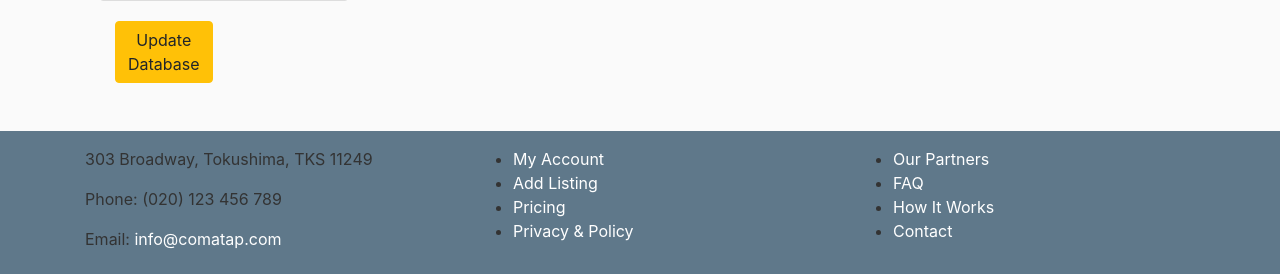
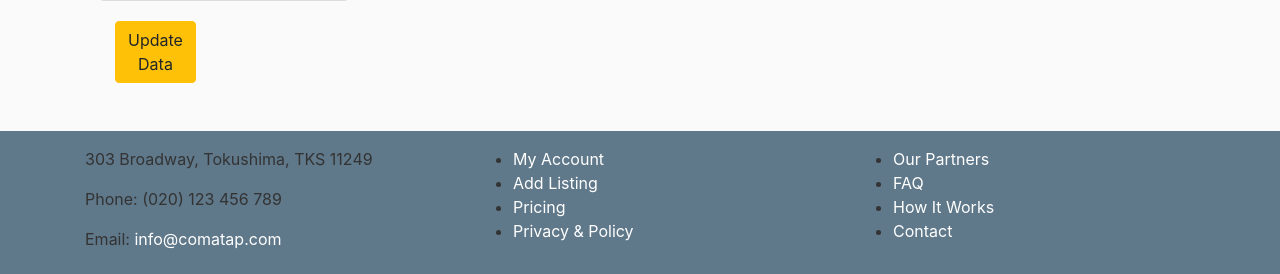
Before and after one commit to olurepo/comatap, a Django app: template sensors/templates/sensors/combined_data.html in a window 1280 px wide. Shown: the part 840-1114 px from the top of the page. Run offline with Django 3.2, Linux system fonts and the light colour scheme; the template is opened without the code that fills it: values that come from a table or form of the project are taken from there, others are empty; some libraries are stand-ins or nearby versions.

Commit message:
Flush Existing Data

```diff
--- a/sensors/templates/sensors/combined_data.html
+++ b/sensors/templates/sensors/combined_data.html
@@ -17,7 +17,7 @@
                         </form>
                     </div>
                     <div class="col-md-3">
-                        <a href="{% url 'get-data' sensor.pk %}"><button type="submit" class="btn btn-warning"> Update Database </button></a>
+                        <a href="{% url 'get-data' sensor.pk %}"><button type="submit" class="btn btn-warning">Update Data</button></a>
                     </div>
                 </div>
                 <!-- CONFIGURATION FORM END-->
--- a/sensors/views.py
+++ b/sensors/views.py
@@ -61,7 +61,7 @@ def get_data(request, pk):
                     print("Database is up-to-date!")
 
                 elif len(existing_data) < len(raw_data[sensorDB_name]):
-                    print("There are " + str(len(raw_data[sensorDB_name][row_count:])) + " lines of fresh data...database update required!")
+                    #print("There are " + str(len(raw_data[sensorDB_name][row_count:])) + " lines of fresh data...database update required!")
                     update_data = raw_data[sensorDB_name][row_count:]   # outstanding data from the database
                     for item in update_data:
                         temperature = item['temp']
@@ -76,7 +76,6 @@ def get_data(request, pk):
                         save_data.save()
                 else:
                     print('Check the list of data in the sever and your local database!')   # can be removed
-        print("Sensor(s) with unique_id: " + str(sensor_id) + ", exists!")
 
     msg = messages.success(request, f'Update successful. Please confirm test configuration parameters.')
 
@@ -135,7 +134,7 @@ def combined_data(request, pk):
     sensor_id = sensor.id
 
     data = Data.objects.filter(sensor=sensor)
-    #data.delete()
+    data.delete()
 
     # get all the available data on this sensor
     xList = []
```
Also changed, not shown: blog/templates/blog/home.html (+5 -3 lines).
